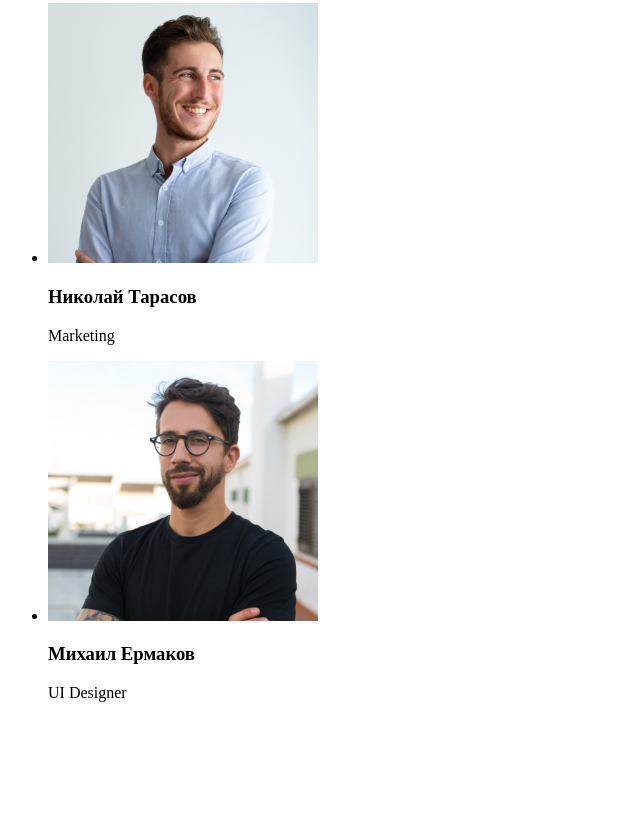
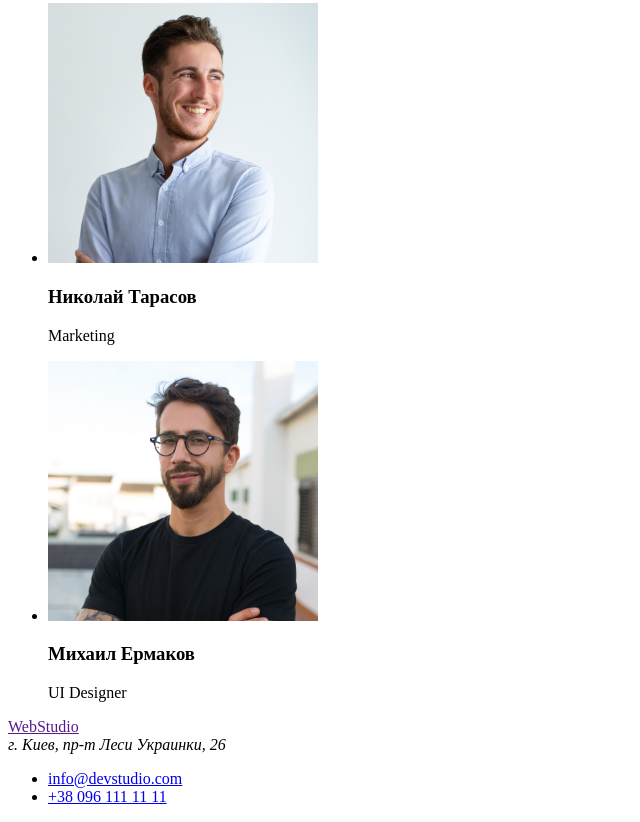
Before and after one commit to juliettaks/goit-markup-hw-01, a plain HTML site: page index.html in a window 1280 px wide. Shown: the part 2285-3107 px from the top of the page, without its empty margins (0-640 px from the left). Before the commit the page ends 3003 px from the top, so only its background shows below. Drawn offline with Linux system fonts and the light colour scheme.

Commit message:
Додала footer

```diff
--- a/index.html
+++ b/index.html
@@ -25,7 +25,7 @@
 
         <ul>
             <li><a href="mailto:info@devstudio.com">info@devstudio.com</a></li>
-            <li><a href="tel:+38 096 111 11 11">+38 096 111 11 11</a></li>
+            <li><a href="tel:+380961111111">+38 096 111 11 11</a></li>
         </ul>
 
 
@@ -104,6 +104,17 @@
 
     <footer>
 
+        <a lang="en" href="">WebStudio</a>
+
+        <address>г. Киев, пр-т Леси Украинки, 26</address>
+
+        <ul>
+            <li><a href="mailto:info@devstudio.com">info@devstudio.com</a></li>
+            <li><a href="tel:+380961111111">+38 096 111 11 11</a></li>
+        </ul>
+
+
+
     </footer>
 
 </body>
```
